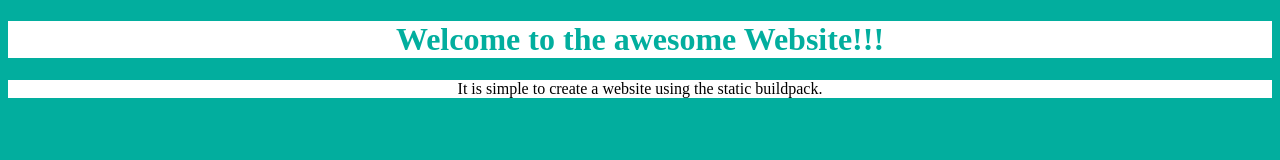
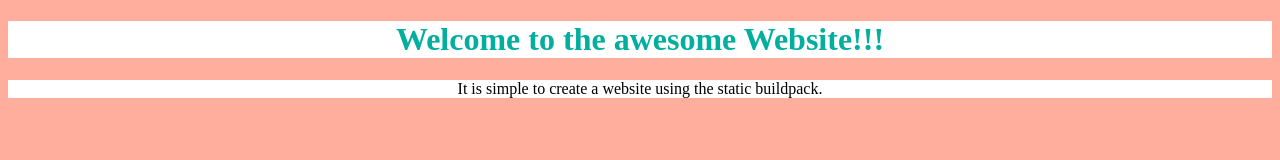
Before and after one commit to jdabello/website-demo, a plain HTML site: page website/index.html in a window 1280 px wide. Drawn offline with Linux system fonts and the light colour scheme.

Commit message:
Update index.html

```diff
--- a/website/index.html
+++ b/website/index.html
@@ -3,7 +3,7 @@
 <head>
 <style>
 body {
-    background-color: rgb(2,174,158);
+    background-color: rgb(255,174,158);
 }
 h1 {
     background-color: rgb(255,255,255);
```
